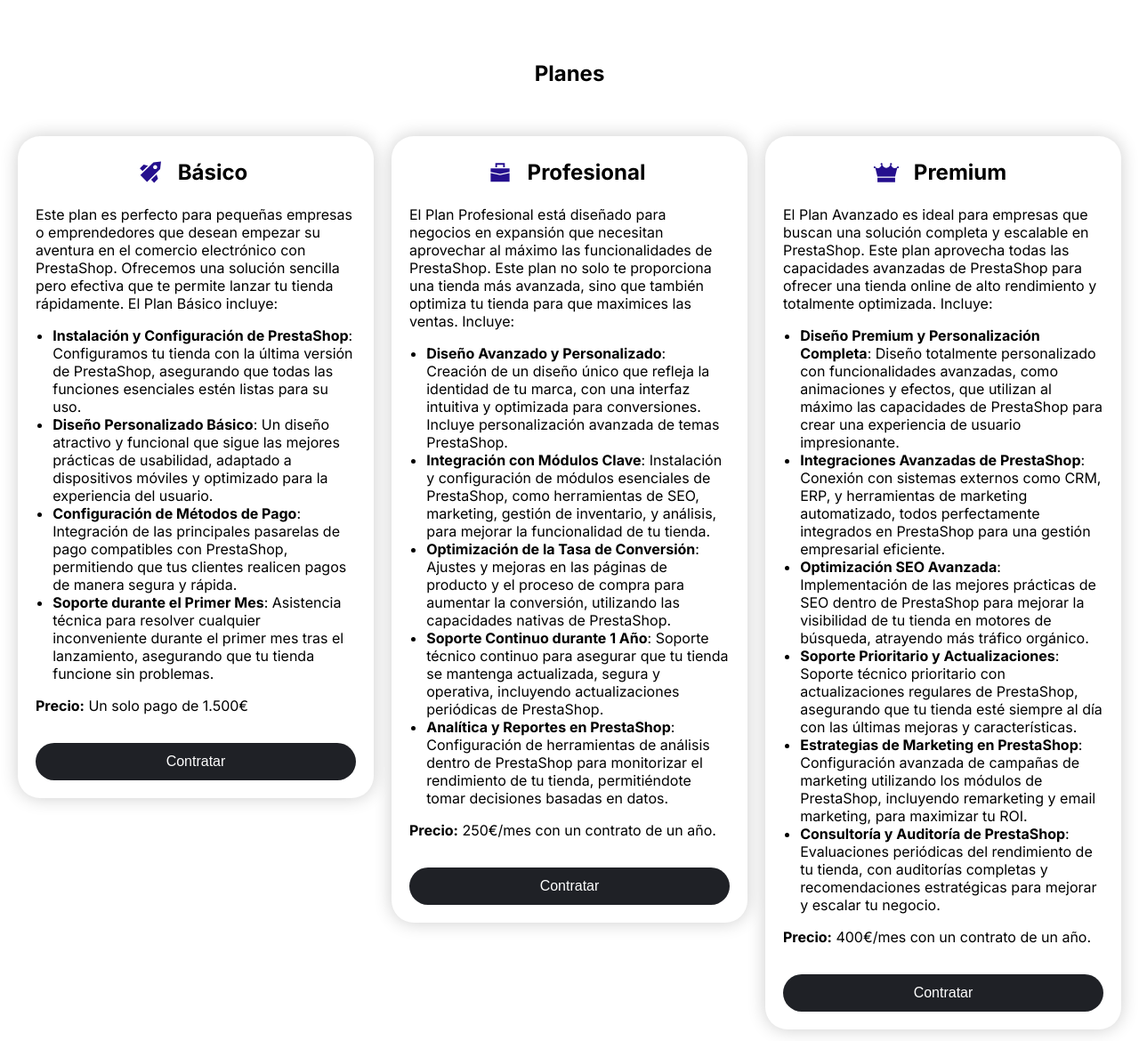
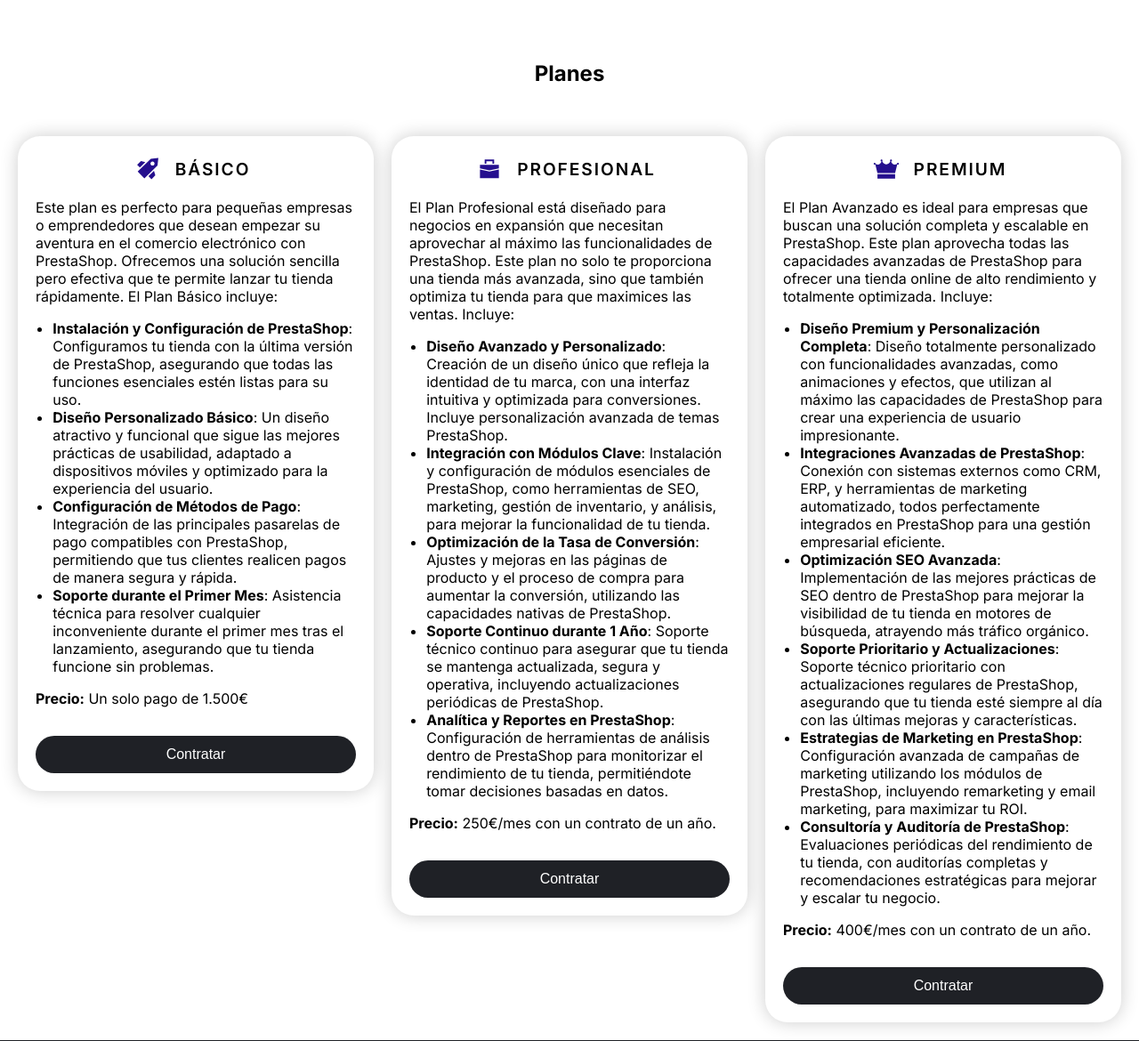
Before and after one commit to outnetstudios/outnetstudios, a PHP site: page / in a window 1280 px wide; the page is wider, and only the part inside the window is pictured. Shown: the part 2382-3552 px from the top of that part at 89% size. Run offline with PHP 8.4, Linux system fonts and the light colour scheme.

Commit message:
css font

```diff
--- a/css/styles.css
+++ b/css/styles.css
@@ -316,6 +316,10 @@ body {
 
 .title-icon h2 {
     padding-right: 0.5rem;
+    text-transform: uppercase;    /* Convierte el texto a mayúsculas */
+    letter-spacing: 0.1em;        /* Añade un poco de espacio entre letras (0.1em es más consistente en tamaños variables) */
+    font-weight: 600;             /* Peso medio para no ser ni bold ni light */
+    font-size: 120%;
 }
 
 .title-icon img {
@@ -411,7 +415,6 @@ body {
         gap: 0;
         height: 140%;
     }
-
 
     .banner-box {
         height: 600px;
```
